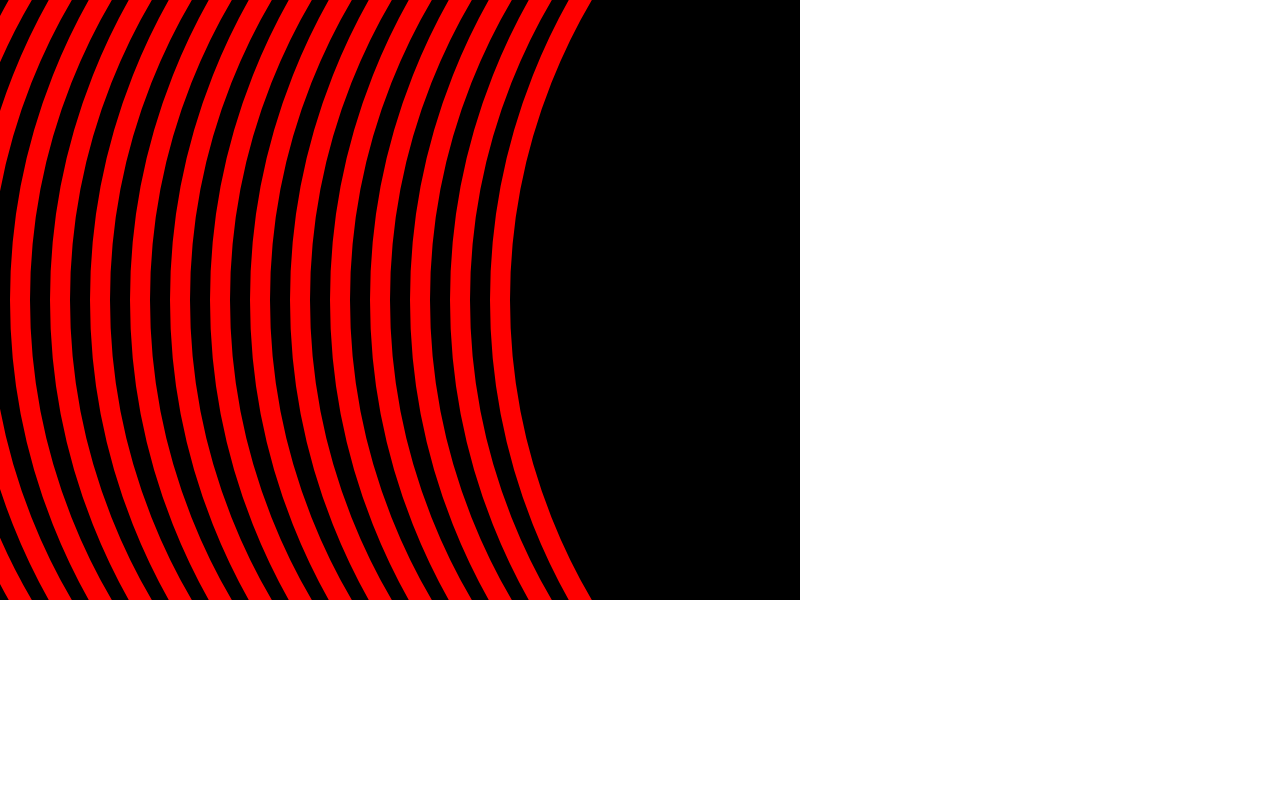
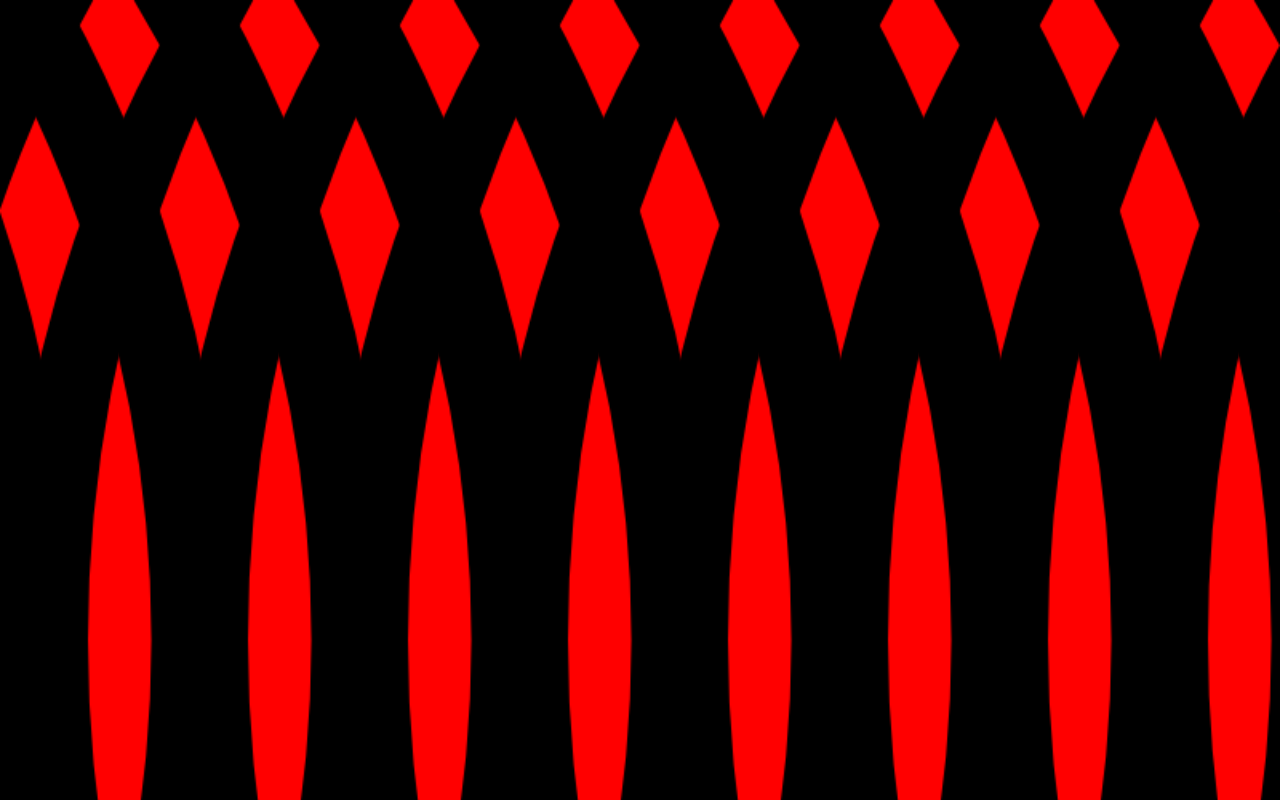
Before and after one commit to mzbrandl/intersecting-circles-visual, a plain HTML site: page index.html in a window 1280 px wide. Shown: the top 800 px of the page. Drawn offline with Linux system fonts and the light colour scheme.

Commit message:
intersection working

```diff
--- a/index.html
+++ b/index.html
@@ -11,22 +11,20 @@
         margin: 0;
       }
       canvas {
-        height: 600px;
-        width: 800px;
-        margin-left: auto;
-        margin-right: auto;
         display: block;
         position: absolute;
-        /* left: 0;
-        top: 0; */
+        width: max-content;
+        width: 100%;
+        height: 100%;
+        height: max-content;
       }
     </style>
   </head>
   <body>
     <div style="position: relative">
-      <canvas id="bg" width="800" height="600" style="z-index: 0"></canvas>
-      <canvas id="l1" width="800" height="600" style="z-index: 1"></canvas>
-      <canvas id="l2" width="800" height="600" style="z-index: 2"></canvas>
+      <canvas id="bg" style="z-index: 0"></canvas>
+      <canvas id="l1" style="z-index: 1"></canvas>
+      <canvas id="l2" style="z-index: 2"></canvas>
     </div>
     <script src="./script.js"></script>
   </body>
--- a/script.js
+++ b/script.js
@@ -1,14 +1,20 @@
-const height = 600;
-const width = 800;
-const lineWidth = 20;
+const height = window.innerHeight;
+const width = window.innerHeight;
+const lineWidth = 50;
 
 var c = document.getElementById("bg");
+c.width = width;
+c.height = height;
 var bg = c.getContext("2d");
 
 var c2 = document.getElementById("l1");
+c2.width = width;
+c2.height = height;
 var l1 = c2.getContext("2d");
 
 var c3 = document.getElementById("l2");
+c3.width = width;
+c3.height = height;
 var l2 = c3.getContext("2d");
 
 // Background
@@ -18,14 +24,13 @@ bg.fillStyle = "black";
 bg.fill();
 
 const xStart = width + height + lineWidth * 2;
+const xStart2 = 0 - height - lineWidth * 2;
 var xPos = xStart;
+var xPos2 = xStart2;
+const speed = 0.4;
 
-function draw(timestamp) {
+function draw() {
   l1.clearRect(0, 0, width, height);
-  // // if (!start || progress > 400) start = timestamp * -1;
-  // progress = Math.floor(start - timestamp / 10);
-
-  // console.log(progress);
 
   function drawArc(x) {
     l1.beginPath();
@@ -34,23 +39,46 @@ function draw(timestamp) {
     l1.lineWidth = lineWidth;
     l1.stroke();
   }
-  // drawArc(xPos);
-  // drawArc(xPos + lineWidth * 2);
-  // drawArc(xPos + lineWidth * 4);
-  // drawArc(xPos + lineWidth * 6);
-  // drawArc(xPos + lineWidth * 8);
-  var pro = xPos;
-  while (pro > 0) {
-    drawArc(pro - lineWidth * 2);
-    pro -= lineWidth * 2;
+
+  const lineCount = width / lineWidth / 2 + 10; // 10 extra lines for corners
+  for (let i = 0; i < lineCount; i++) {
+    drawArc(xPos - i * lineWidth * 2);
   }
-  // for (let i = 1; i < 100; i++) {
-  //   drawArc(xPos + lineWidth * (i * 2));
-  // }
 
-  xPos--;
+  xPos -= speed;
+
+  if (xPos <= xStart - lineWidth * 2) {
+    xPos = xStart;
+  }
 
   window.requestAnimationFrame(draw);
 }
 
+function draw2() {
+  l2.clearRect(0, 0, width, height);
+
+  function drawArc2(x) {
+    l2.beginPath();
+    l2.arc(x, height / 2, height, 1.5 * Math.PI, 0.5 * Math.PI);
+    l2.strokeStyle = "black";
+    l2.lineWidth = lineWidth;
+    l2.stroke();
+  }
+
+  const lineCount = width / lineWidth / 2 + 10; // 10 extra lines for corners
+
+  for (let i = 0; i < lineCount; i++) {
+    drawArc2(xPos2 + i * lineWidth * 2);
+  }
+
+  xPos2 += speed;
+
+  if (xPos2 >= xStart2 + lineWidth * 2) {
+    xPos2 = xStart2;
+  }
+
+  window.requestAnimationFrame(draw2);
+}
+
 draw();
+draw2();
```
